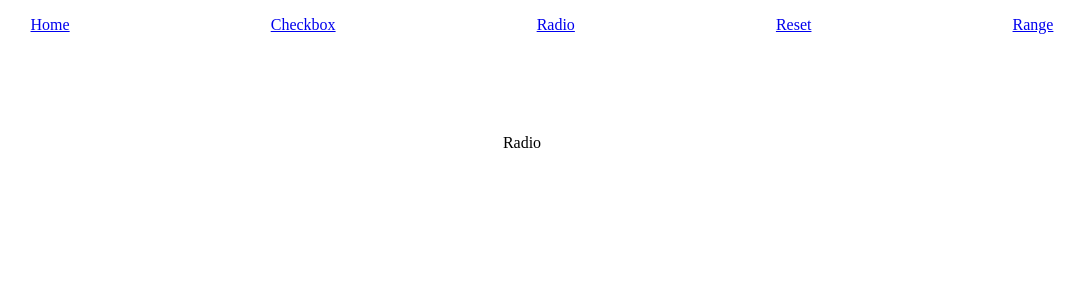
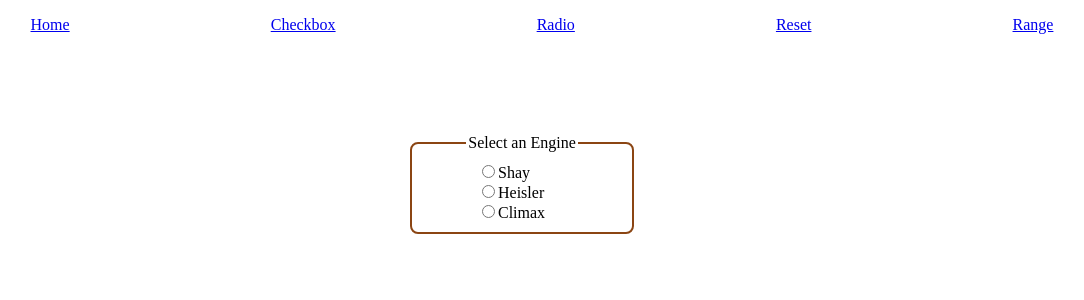
Before and after one commit to somecallmetim/toms-train-app-component-library, a React (Vite) app: page /radio in a window 1280 px wide. Shown: the top 300 px of the page, without its empty margins (118-1202 px from the left). Built offline with nearby package versions, Linux system fonts and the light colour scheme.

Commit message:
basic radio buttons implemented

```diff
--- a/src/components/Radio.jsx
+++ /dev/null
@@ -1,7 +0,0 @@
-function Radio() {
-  return (
-    <div>Radio</div>
-  )
-}
-
-export default Radio
--- /dev/null
+++ b/src/components/RadioArea.jsx
@@ -0,0 +1,39 @@
+/* eslint-disable react/prop-types */
+
+// legend
+// name (which all radio buttons share)
+// list of radio buttons
+// id
+// value / htmlFor
+// label text
+function RadioArea({ legend, name, listOfRadioButtons }) {
+
+  return (
+    <>
+      <fieldset className="formBox">
+        <legend>{legend}</legend>
+
+        <div style={{ width: "100px", paddingLeft: "55px" }}>
+          {listOfRadioButtons.map((radioButton) => {
+            return (
+              <div key={radioButton.id} style={{ textAlign: "left" }}>
+                <input
+                  type="radio"
+                  id={radioButton.id}
+                  name={name}
+                  value={radioButton.value}
+                  onChange={radioButton.function}
+                />
+                <label htmlFor={radioButton.value}>
+                  {radioButton.labelText}
+                </label>
+              </div>
+            );
+          })}
+        </div>
+      </fieldset>
+    </>
+  );
+}
+
+export default RadioArea;
--- /dev/null
+++ b/src/components/RadioAreaExample.jsx
@@ -0,0 +1,36 @@
+import RadioArea from "./RadioArea";
+
+function RadioAreaExample() {
+  function printRadioButtonClicked(e) {
+    window.alert(e.target.value);
+  }
+  const listOfRadioButtons = [
+    {
+      id: "shay1",
+      value: "shay",
+      labelText: "Shay",
+      function: printRadioButtonClicked,
+    },
+    {
+      id: "heisler1",
+      value: "heisler",
+      labelText: "Heisler",
+      function: printRadioButtonClicked,
+    },
+    {
+      id: "climax1",
+      value: "climax",
+      labelText: "Climax",
+      function: printRadioButtonClicked,
+    },
+  ];
+  return (
+    <RadioArea
+      legend={"Select an Engine"}
+      name={"engine selector"}
+      listOfRadioButtons={listOfRadioButtons}
+    />
+  );
+}
+
+export default RadioAreaExample;
--- a/src/pages/FormComponent.jsx
+++ b/src/pages/FormComponent.jsx
@@ -1,7 +1,7 @@
 /* eslint-disable react/prop-types */
 /* eslint-disable no-undef */
 import CheckboxExample from "../components/CheckboxExample";
-import Radio from "../components/Radio";
+import RadioAreaExample from "../components/RadioAreaExample";
 import Range from "../components/Range";
 import Reset from "../components/Reset";
 
@@ -11,7 +11,7 @@ function FormComponent({ formComponent }) {
       case "checkbox":
         return <CheckboxExample />;
       case "radio":
-        return <Radio />;
+        return <RadioAreaExample />;
       case "range":
         return <Range />;
       case "reset":
```
